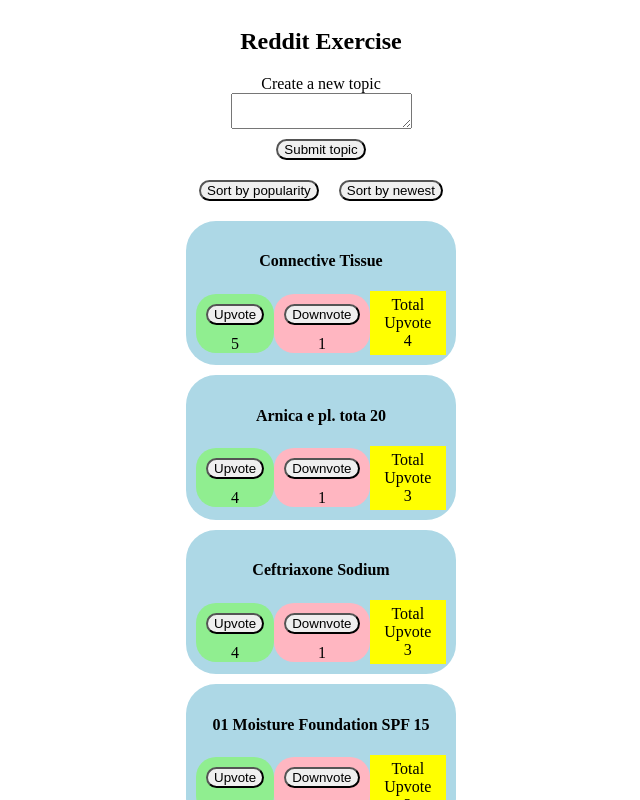
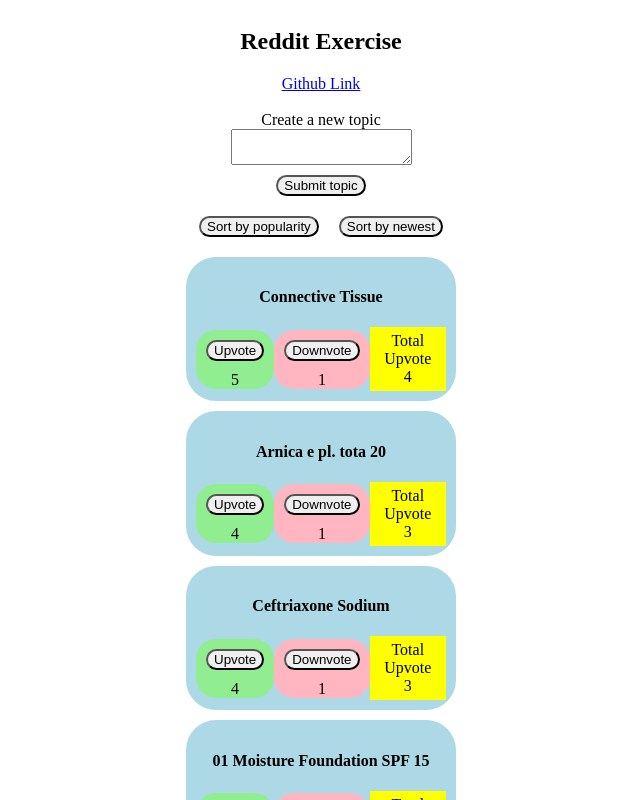
Before and after one commit to victoryapcheeann/redditexercise, a React (Create React App) app: page / in a window 1280 px wide. Shown: the top 800 px of the page, without its empty margins (319-959 px from the left). Built offline with nearby package versions, Linux system fonts and the light colour scheme.

Commit message:
Added github link

```diff
--- a/src/App.js
+++ b/src/App.js
@@ -9,6 +9,9 @@ class App extends Component{
     return (
       <div>
         <h2>Reddit Exercise</h2>
+        <a href="https://github.com/victoryapcheeann/redditexercise">Github Link</a>
+        <br />
+        <br />
         <TopicsCreateBox /> {/*This is the component to create new topics*/}
         <TopicsList /> {/*This is the component to view, upvote and downvote topics*/}
       </div>
```
